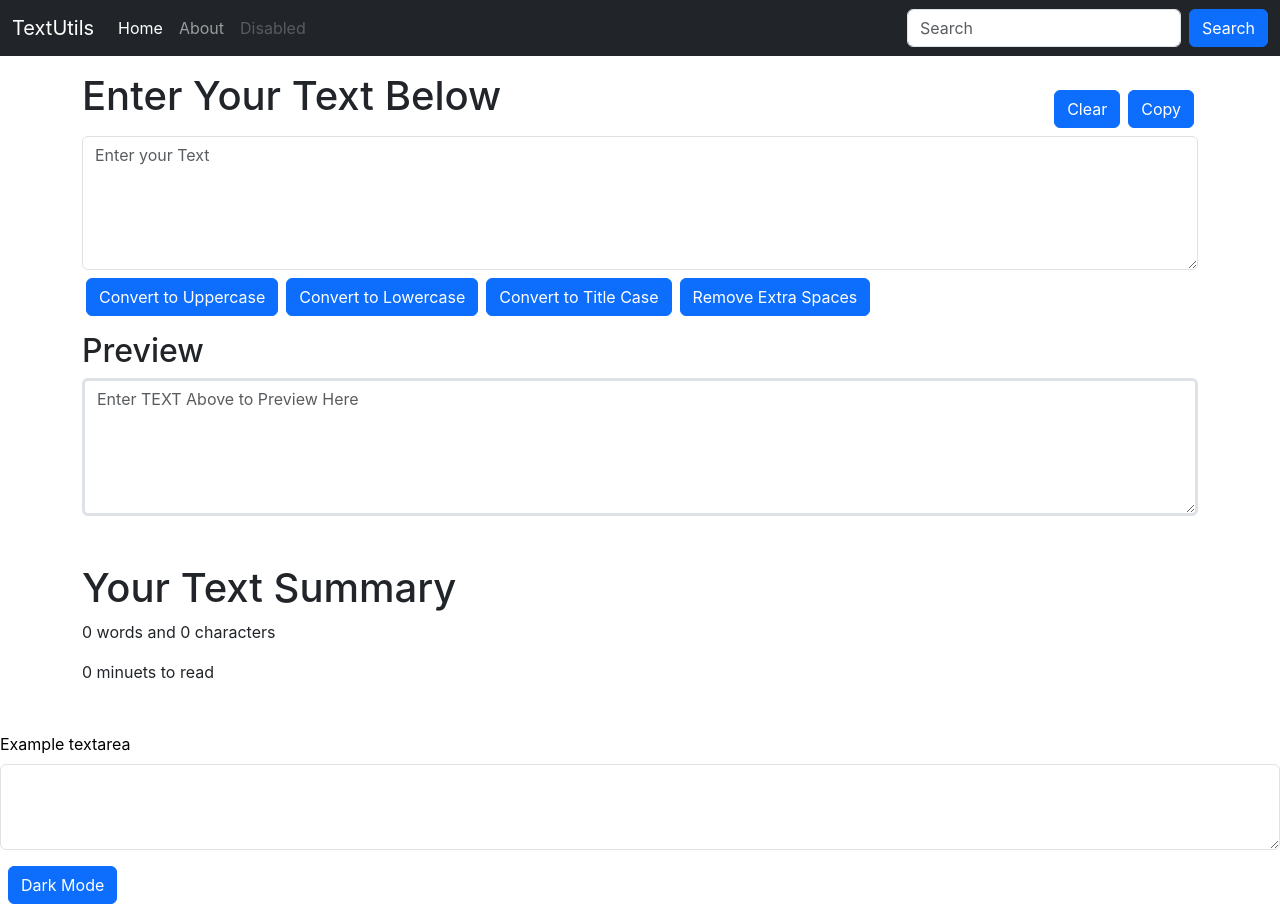
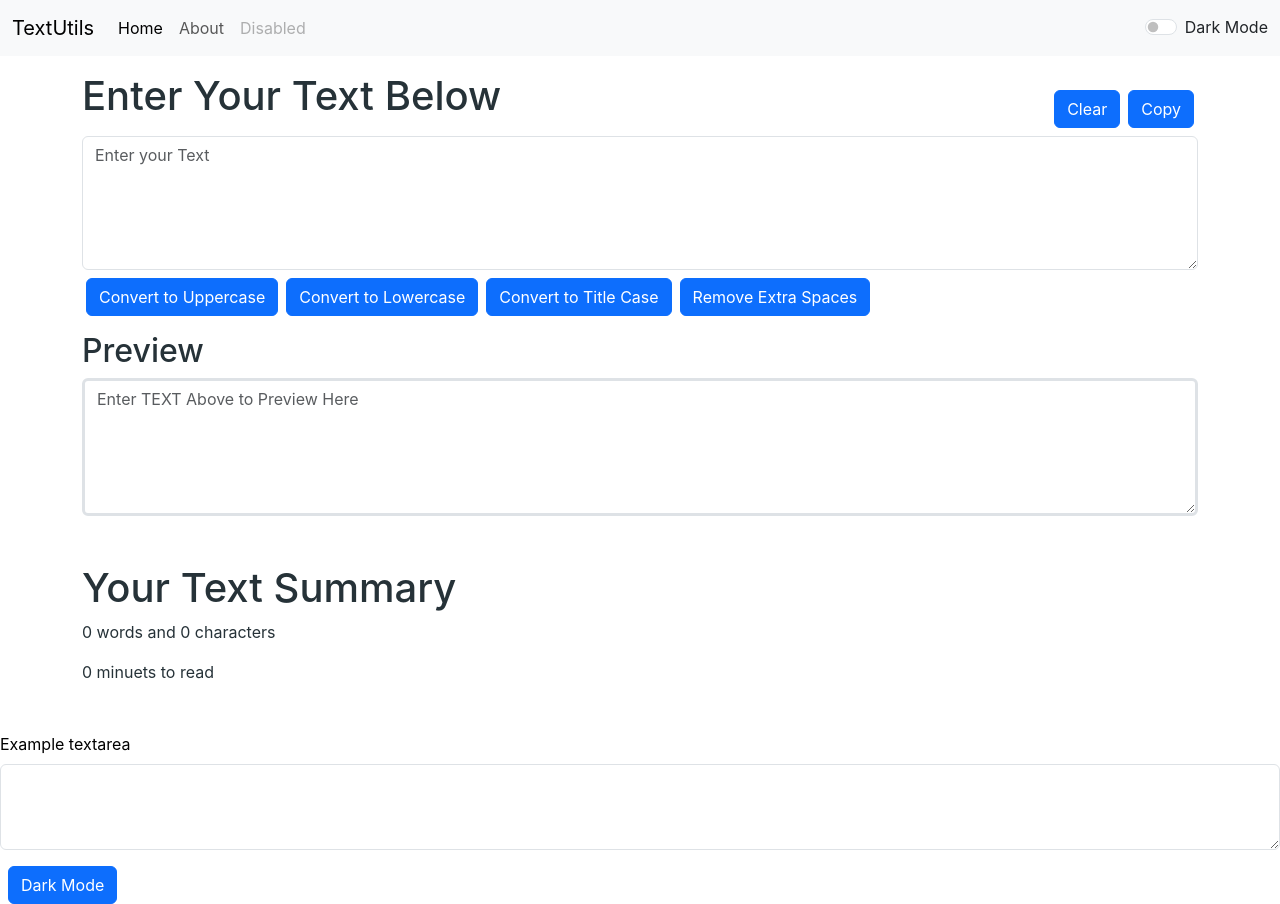
Before and after one commit to HimanshuRawat087/TextUtils, a React (Create React App) app: page / in a window 1280 px wide. Built offline with nearby package versions, Linux system fonts and the light colour scheme.

Commit message:
Enhanced Dark mode for user

```diff
--- a/src/App.js
+++ b/src/App.js
@@ -1,18 +1,37 @@
 import logo from "./logo.svg";
 import "./App.css";
+import React, {useState} from 'react';
 import Navbar from "./Components/Navbar";
 import Textform from "./Components/Textform";
-
 import ChangeMode from "./Components/ChangeMode";
 
 function App() {
+
+  const [mode , setMode] = useState('light');
+  const [BtnText,setText] =useState('Dark Mode');
+
+  const toggleMode = () =>{
+    if(mode ==='light'){
+      setMode('dark')
+      document.body.style.background='#263238'
+      setText('Light Mode')
+    }
+    else{
+      setMode('light')
+      document.body.style.background='white'
+      setText('Dark Mode')
+    }
+  }
+
   return (
     <>
-      <Navbar title="TextUtils" />
+      <Navbar title="TextUtils" btnText={BtnText} mode={mode} toggleMode={toggleMode}/>
       <div className="container">
         <Textform
           heading="Enter Your Text Below"
           buttonType="Convert to Uppercase"
+          mode={mode}
+          toggleMode={toggleMode}
         />
       </div>
       <ChangeMode />
--- a/src/Components/Navbar.js
+++ b/src/Components/Navbar.js
@@ -1,9 +1,10 @@
-import React from 'react'
-import PropTypes from 'prop-types'
+import React,{useState} from "react";
+import PropTypes from "prop-types";
 
 export default function Navbar(props) {
+
   return (
-      <nav className="navbar navbar-expand-lg navbar-dark bg-dark">
+    <nav className={`navbar navbar-expand-lg navbar-${props.mode} bg-${props.mode}`}>
       <div className="container-fluid">
         <a className="navbar-brand" href="/">
           {props.title}
@@ -35,7 +36,7 @@ export default function Navbar(props) {
               <a className="nav-link disabled">Disabled</a>
             </li>
           </ul>
-            <form className="d-flex" role="search">
+          {/* <form className="d-flex" role="search">
               <input
                 className="form-control me-2"
                 type="search"
@@ -45,13 +46,25 @@ export default function Navbar(props) {
               <button className="btn btn-primary" type="submit">
                 Search
               </button>
-            </form>
+            </form> */}
+          <div className={`form-check form-switch text-${props.mode=='dark'?'light':'dark'}`}>
+            <input
+              className="form-check-input"
+              type="checkbox"
+              role="switch"
+              onClick={props.toggleMode}
+              id="flexSwitchCheckDefault"
+            />
+            <label className="form-check-label" htmlFor="flexSwitchCheckDefault">
+              {props.btnText}
+            </label>
+          </div>
         </div>
       </div>
     </nav>
-  )
+  );
 }
 
-Navbar.propTypes = {title: PropTypes.string}
+Navbar.propTypes = { title: PropTypes.string };
 
-Navbar.defaultProps = {title: 'Set Title Here'}
+Navbar.defaultProps = { title: "Set Title Here" };
--- a/src/Components/Textform.js
+++ b/src/Components/Textform.js
@@ -1,6 +1,9 @@
 import React, { useState } from "react";
 
 export default function Textform(props) {
+
+  var Style={color: props.mode=='dark'? '#fff':'#263238', backgroundColor: props.mode=='light'? '#fff':'#263238'};
+
   const [text, setText] = useState("");
 
   const handleUpBtn = () => {
@@ -45,9 +48,9 @@ export default function Textform(props) {
   };
   return (
     <>
-      <div className="Container my-3">
+      <div className="Container my-3" style={Style} >
         <div className="d-flex">
-            <h1  className="flex-grow-1">{props.heading}</h1>
+            <h1  className="flex-grow-1" style={{color: props.mode=='light'? 'dark':'light'}} >{props.heading}</h1>
 
             <button className="mx-1 btn btn-primary align-self-end" onClick={clearTextBtn}>
               Clear
@@ -62,6 +65,7 @@ export default function Textform(props) {
           className="form-control my-2"
           placeholder="Enter your Text"
           value={text}
+          style={Style}
           onChange={handleOnChange}
           rows="5"
         ></textarea>
@@ -83,18 +87,19 @@ export default function Textform(props) {
         </button>
       </div>
 
-      <div className="Container my-3">
+      <div className="Container my-3" style={Style}>
         <h2>Preview</h2>
         <textarea
           className="border-3 form-control"
           value={text}
           id="CopyText"
+          style={Style}
           placeholder="Enter TEXT Above to Preview Here"
           readOnly={true}
           rows="5"
         ></textarea>
       </div>
-      <div className="Container my-5">
+      <div className="Container my-5" style={Style}>
         <h1>Your Text Summary</h1>
         <p>
           {text.split(" ").length - 1} words and{" "}
```
Lines whose indentation alone changed are shown as unchanged.
